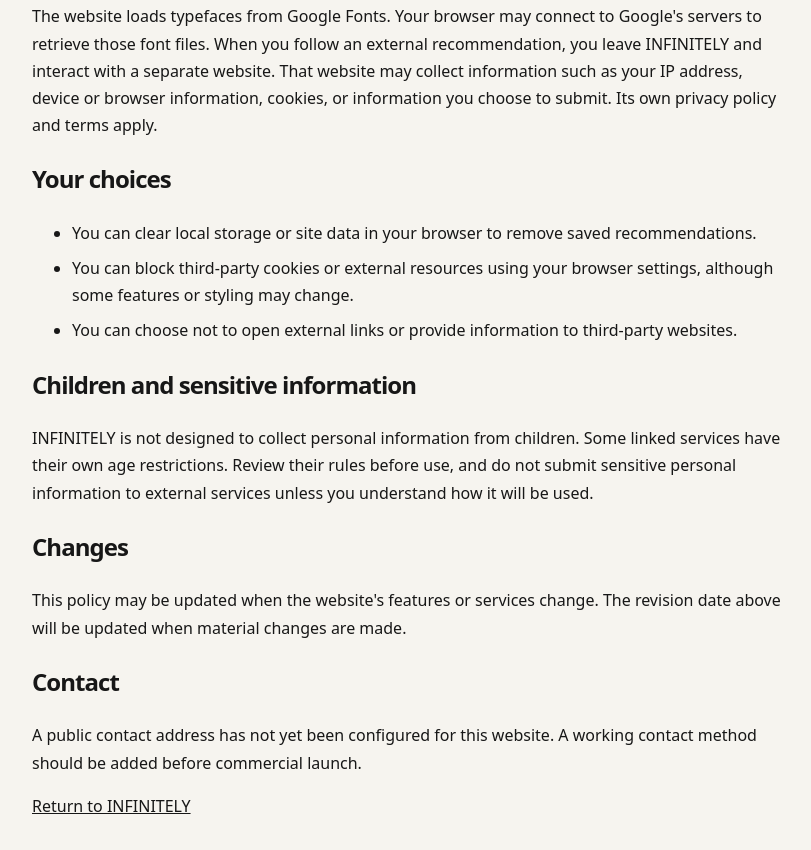
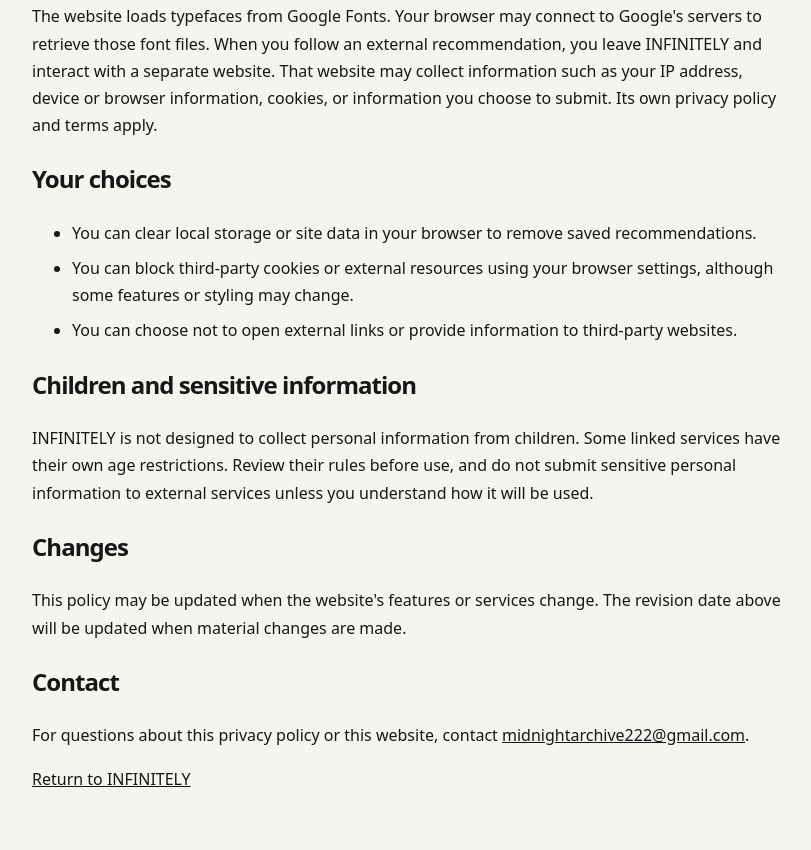
Before and after one commit to blackback/infinitely-fun, a plain HTML site: page privacy.html in a window 1280 px wide. Shown: the part 750-1600 px from the top of the page, without its empty margins (228-1039 px from the left). Drawn offline with Linux system fonts and the light colour scheme.

Commit message:
Add public contact email to privacy policy

```diff
--- a/privacy.html
+++ b/privacy.html
@@ -26,6 +26,6 @@ body{margin:0;background:#f6f4ef;color:#171717;font:16px/1.7 system-ui,sans-seri
 <h2>Changes</h2>
 <p>This policy may be updated when the website's features or services change. The revision date above will be updated when material changes are made.</p>
 <h2>Contact</h2>
-<p>A public contact address has not yet been configured for this website. A working contact method should be added before commercial launch.</p>
+<p>For questions about this privacy policy or this website, contact <a href="mailto:midnightarchive222@gmail.com">midnightarchive222@gmail.com</a>.</p>
 <p><a href="./">Return to INFINITELY</a></p>
 </main></body></html>
```
